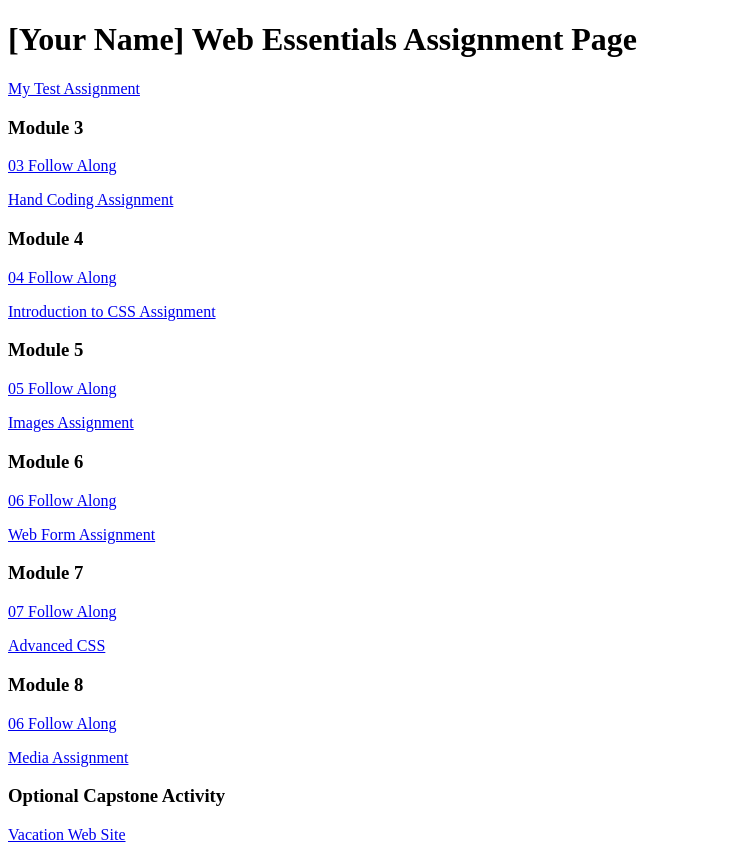
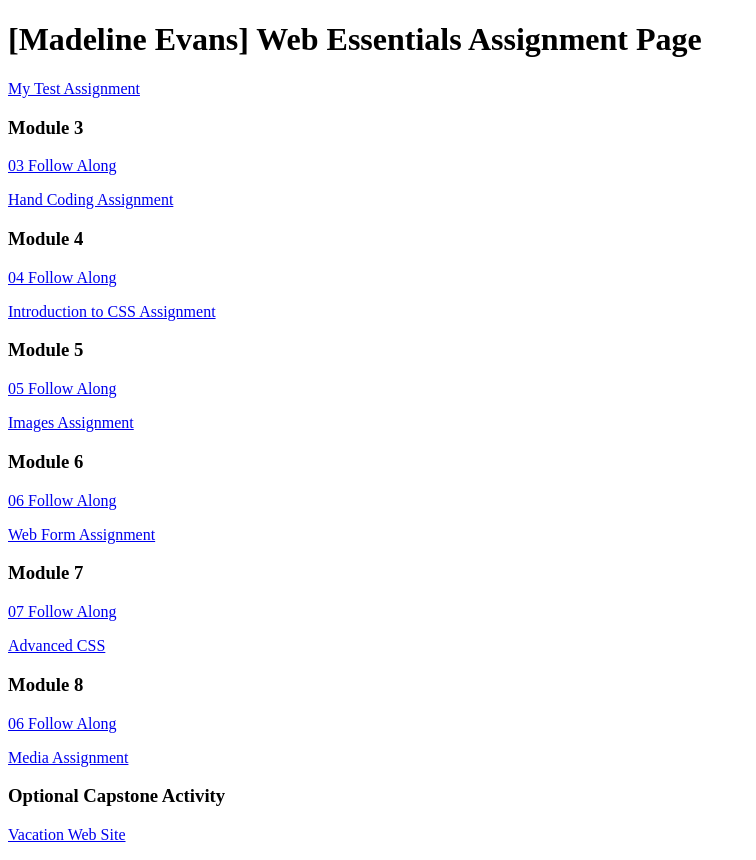
Before and after one commit to madelinemaryevans/dwdd-1600, a plain HTML site: page index.html in a window 1280 px wide. Shown: the whole page, without its empty margins (0-756 px from the left). Drawn offline with Linux system fonts and the light colour scheme.

Commit message:
added my name

```diff
--- a/index.html
+++ b/index.html
@@ -6,7 +6,7 @@
 		<title>dwdd 1600 assignment list page</title>
 	</head>
 	<body>
-		<h1>[Your Name] Web Essentials Assignment Page</h1>
+		<h1>[Madeline Evans] Web Essentials Assignment Page</h1>
 		<p><a href="01test">My Test Assignment</a></p>
 
 		<h3>Module 3</h3>
```
